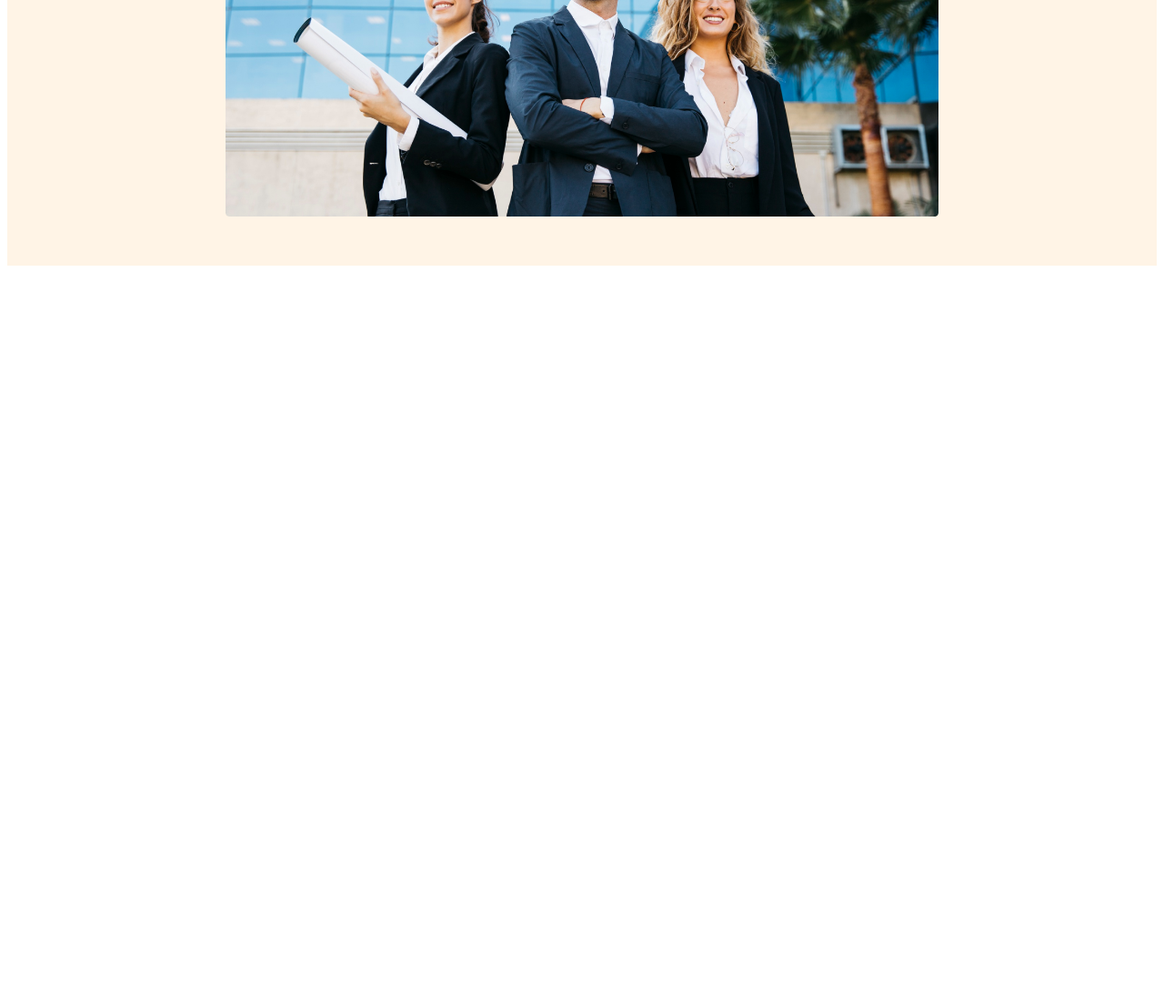
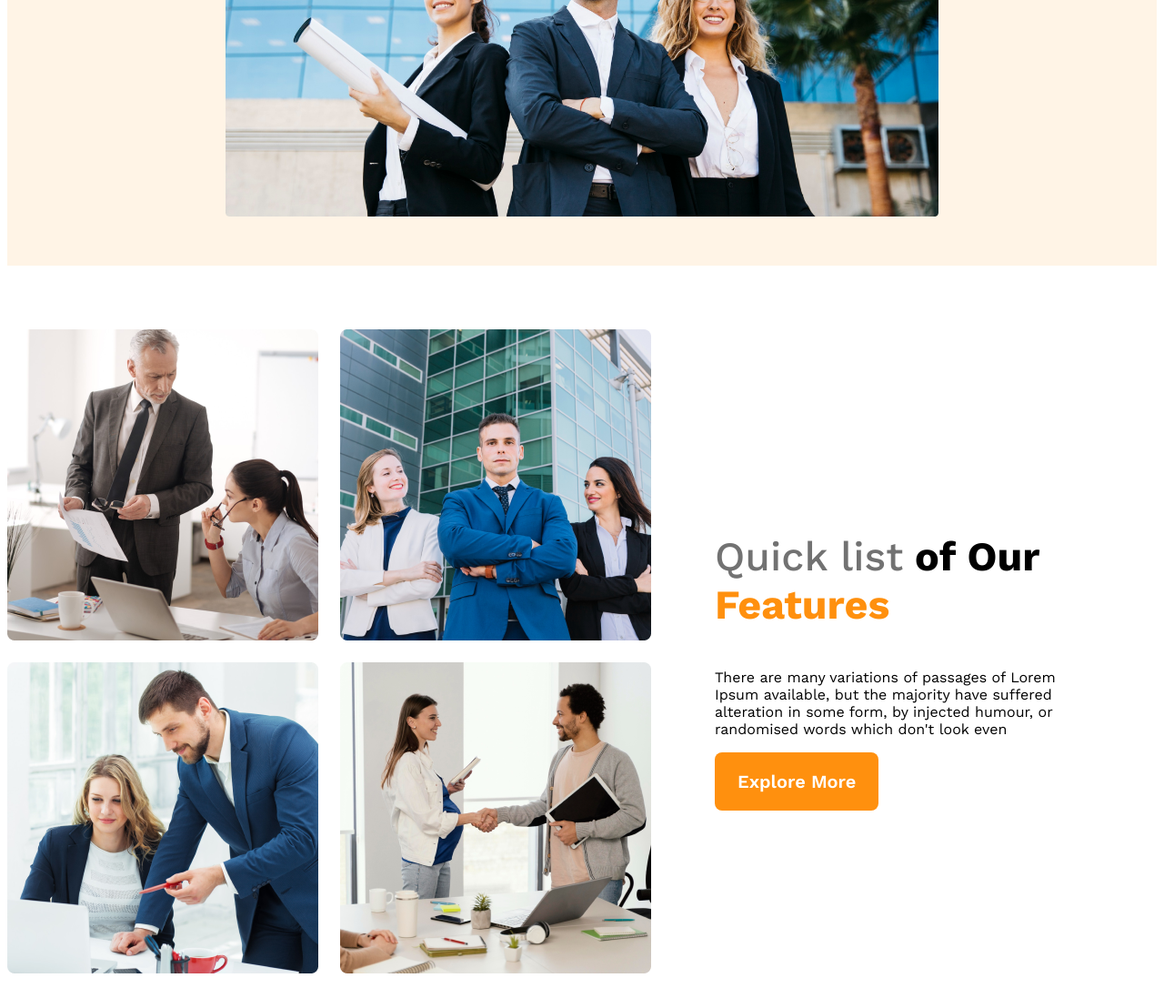
Before and after one commit to shahinsadik/architects-website, a plain HTML site: page index.html in a window 1280 px wide. Shown: the part 744-1852 px from the top of the page at 91% size. Before the commit the page ends 1044 px from the top, so only its background shows below. Drawn offline with nearby package versions, Linux system fonts and the light colour scheme.

Commit message:
teams section responsive

```diff
--- a/index.html
+++ b/index.html
@@ -29,7 +29,27 @@
             <img src="images/banner.png" alt="">
         </div>
     </header>
-    <main></main>
+    <!-- main section start  -->
+    <main>
+        <!-- teams section  -->
+        <section class="teams-container">
+            <div class="teams-img-container">
+                <img src="images/team1.png" alt="">
+                <img src="images/team2.png" alt="">
+                <img src="images/team3.png" alt="">
+                <img src="images/team4.png" alt="">
+            </div>
+            <div class="teams-content">
+                <h3 class="teams-title">
+                    <span class="quick-list">Quick list</span> <span>of Our</span> <span class="text-features">Features</span>
+                </h3>
+                <p class="teams-description">
+                    There are many variations of passages of Lorem Ipsum available, but the majority have suffered alteration in some form, by injected humour, or randomised words which don't look even
+                </p>
+                <button class="btn-primary">Explore More</button>
+            </div>
+        </section>
+    </main>
     <footer></footer>
 </body>
 </html>
--- a/style.css
+++ b/style.css
@@ -64,7 +64,37 @@ nav li a{
     width: 100%;
 }
 
+/* main style  */
+main{
+    max-width: 1440px;
+    margin: 70px auto;
+}
+/* teams style  */
+.teams-container{
+    display: flex;
+    align-items: center;
 
+}
+.teams-img-container{
+    display: grid;
+    grid-template-columns: repeat(2, 1fr);
+    gap: 1.5rem;
+}
+.teams-content{
+    padding-left: 70px;
+    padding-right: 70px;
+}
+.teams-title{
+    font-size: 2.8rem;
+}
+.teams-title .quick-list{
+    color: #727272;
+    font-weight: 500;
+}
+.teams-title .text-features{
+    color: #ff900e;
+    font-weight: 700;
+}
 
 
 /* responsive media quarry */
@@ -73,17 +103,29 @@ nav li a{
     header{
         padding: 20px;
     }
-    nav{
+    nav, .teams-container{
         flex-direction: column;
     }
+    .teams-content{
+        padding-left: 20px;
+        padding-right: 20px;
+    }
+
+    .teams-img-container{
+        grid-template-columns: 1fr;
+    }
 }
+
 
 /* tablet or media devices */
 @media screen and (min-width: 576px) and (max-width:960px){
     header{
         padding: 50px;
     }
-    nav{
+    nav, .teams-container{
         flex-direction: column;
     }
+    .teams-img-containe{
+        grid-template-columns: 1fr;
+    }
 }
```
